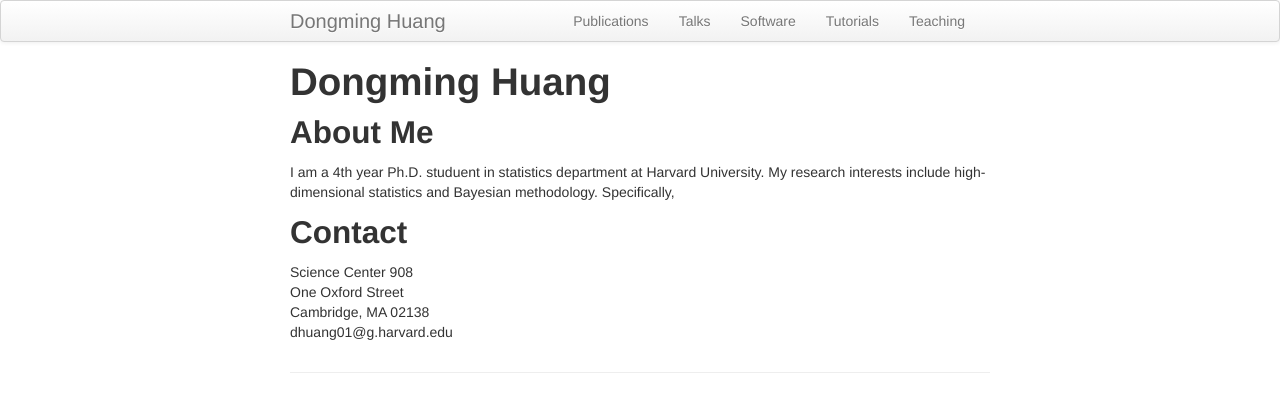
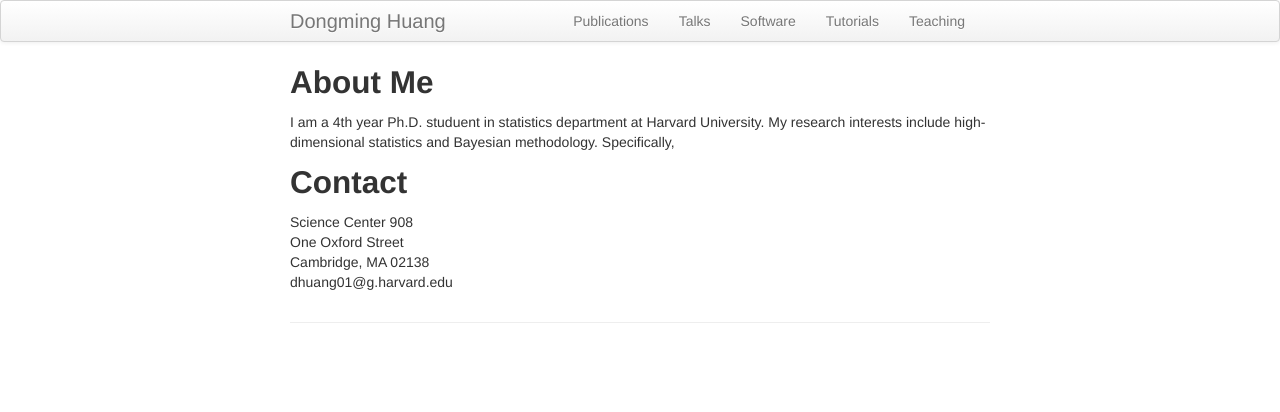
Before and after one commit to stathuang/dmhuang.github.io, a Jekyll site: the page built from index.md, in a window 1280 px wide. Shown: the top 412 px of the page. Built offline with Jekyll 4.4.1, drawn with Linux system fonts in a browser that asks for light colours.

Commit message:
Update index.md

```diff
--- a/index.md
+++ b/index.md
@@ -4,7 +4,6 @@ title: Dongming Huang
 tagline: Home Page
 description: Personal Webpage
 ---
-# Dongming Huang
 
 ## About Me
 I am a 4th year Ph.D. studuent in statistics department at Harvard University. My research interests include high-dimensional statistics and Bayesian methodology. Specifically,
```
